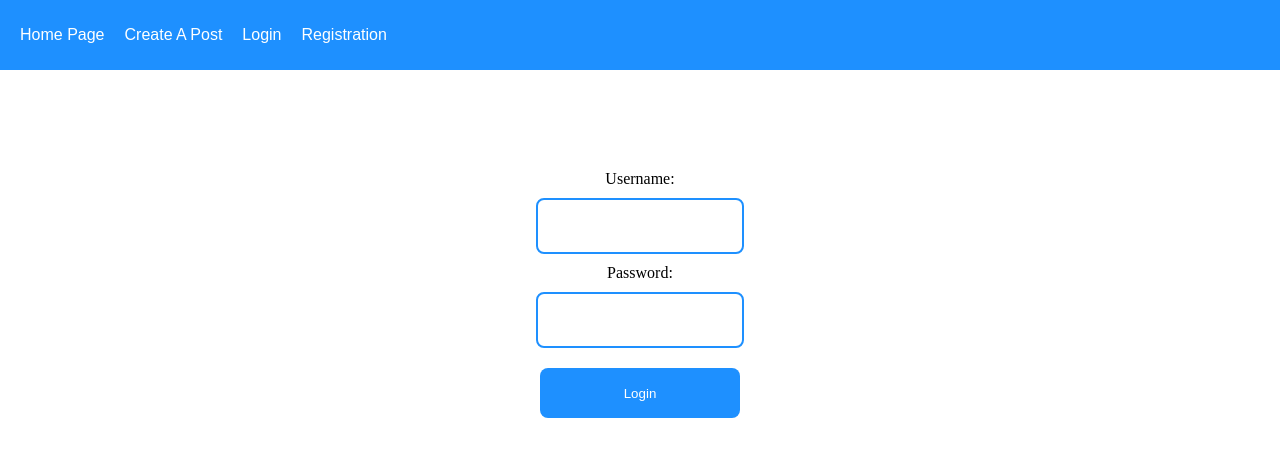
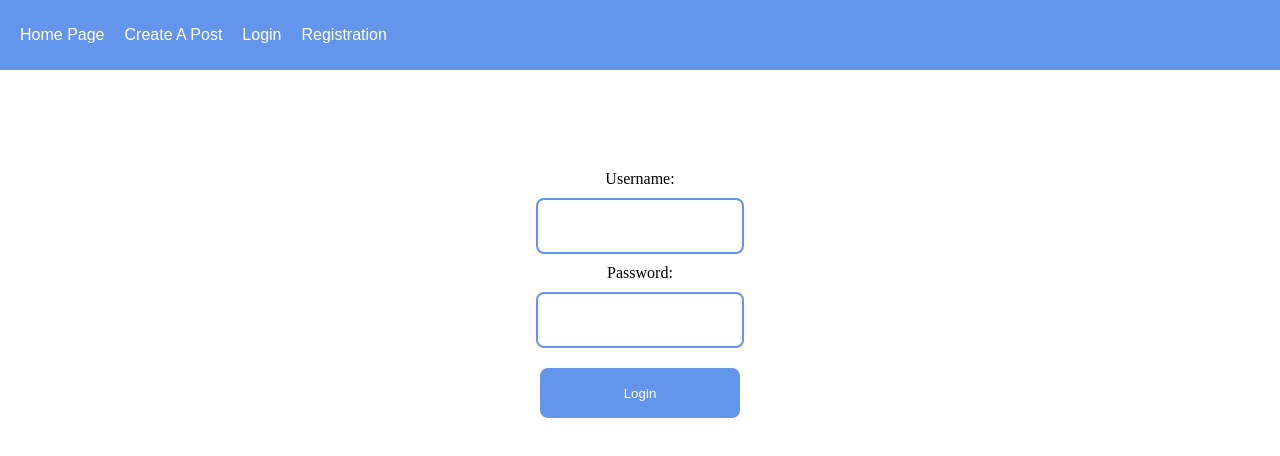
Before and after one commit to bkmtv/post-comment, a React (Create React App) app in the folder client/: page /login in a window 1280 px wide. Shown: the top 456 px of the page. Built offline with nearby package versions, Linux system fonts and the light colour scheme; no server answers.

Commit message:
Update App.css

```diff
--- a/client/src/App.css
+++ b/client/src/App.css
@@ -30,8 +30,10 @@ body {
 }
 .post .title {
   flex: 20%;
+  border-top-left-radius: 10px;
+  border-top-right-radius: 10px;
   border-bottom: 1px solid lightgray;
-  background-color: dodgerblue;
+  background-color:cornflowerblue;
   display: grid;
   place-content: center;
   color: white;
@@ -49,7 +51,7 @@ body {
   display: flex;
   align-items: center;
   padding-left: 15px;
-  background-color: dodgerblue;
+  background-color: cornflowerblue;
   color: white;
   border-bottom-left-radius: 10px;
   border-bottom-right-radius: 10px;
@@ -94,7 +96,7 @@ body {
   width: 500px;
   height: auto;
   padding: 20px;
-  border: 5px solid dodgerblue;
+  border: 5px solid cornflowerblue;
   border-radius: 5px;
 }
 
@@ -119,7 +121,7 @@ body {
 
 .formContainer button:hover {
   cursor: pointer;
-  background-color: dodgerblue;
+  background-color: cornflowerblue;
 }
 
 span {
@@ -131,7 +133,7 @@ span {
 .navbar {
   width: 100%;
   height: 70px;
-  background-color: dodgerblue;
+  background-color: cornflowerblue;
   display: flex;
   align-items: center;
   font-family: Arial, Helvetica, sans-serif;
@@ -212,12 +214,12 @@ button {
 }
 
 .addCommentContainer button {
-  background-color: dodgerblue;
+  background-color: cornflowerblue;
   color: white;
 }
 
 .addCommentContainer input {
-  border: 2px solid dodgerblue;
+  border: 2px solid cornflowerblue;
 }
 
 .rightSide .listOfComments {
@@ -272,10 +274,10 @@ button {
 }
 
 .loginContainer button {
-  background-color: dodgerblue;
+  background-color: cornflowerblue;
   color: white;
 }
 
 .loginContainer input {
-  border: 2px solid dodgerblue;
+  border: 2px solid cornflowerblue;
 }
```
